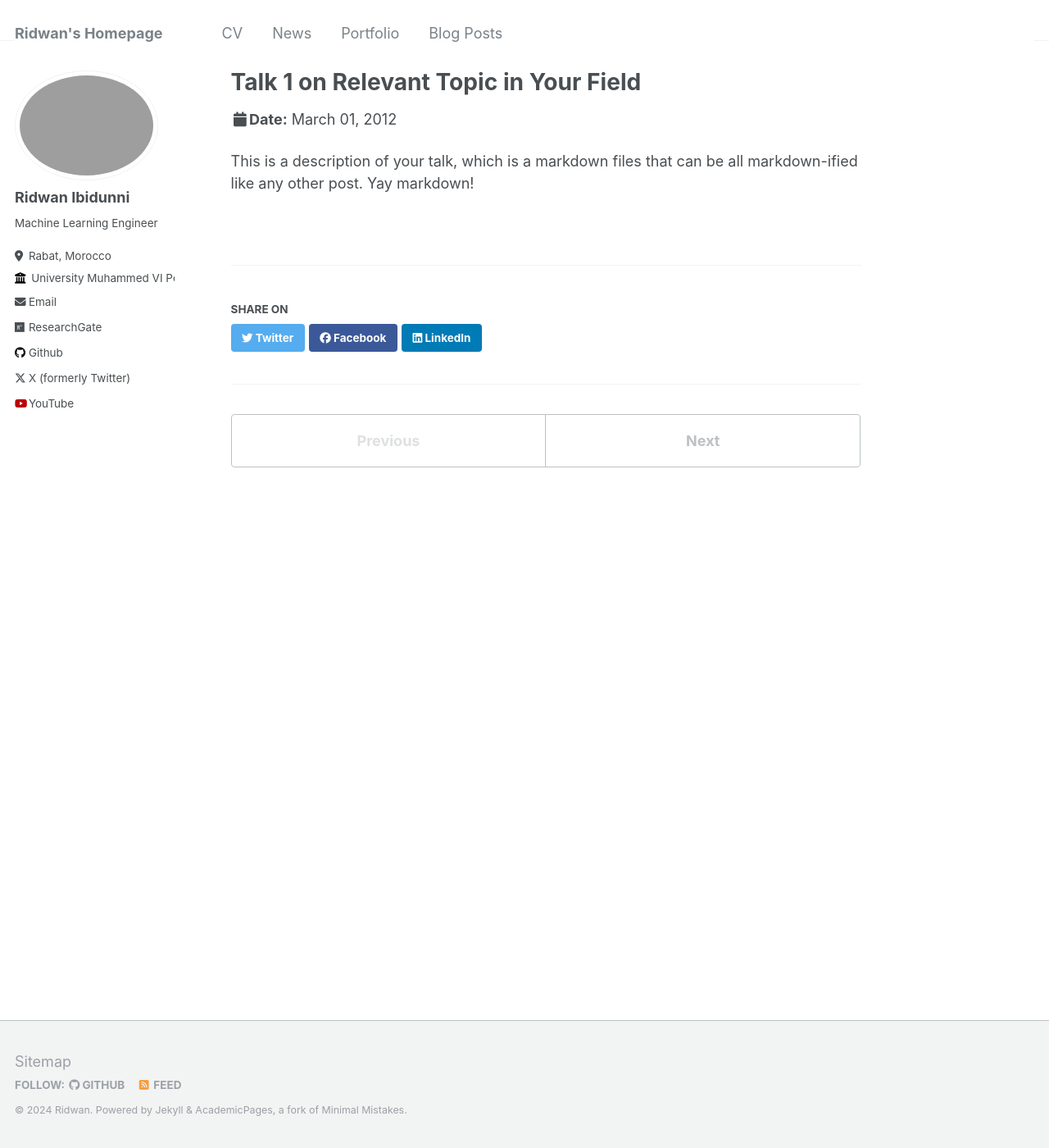
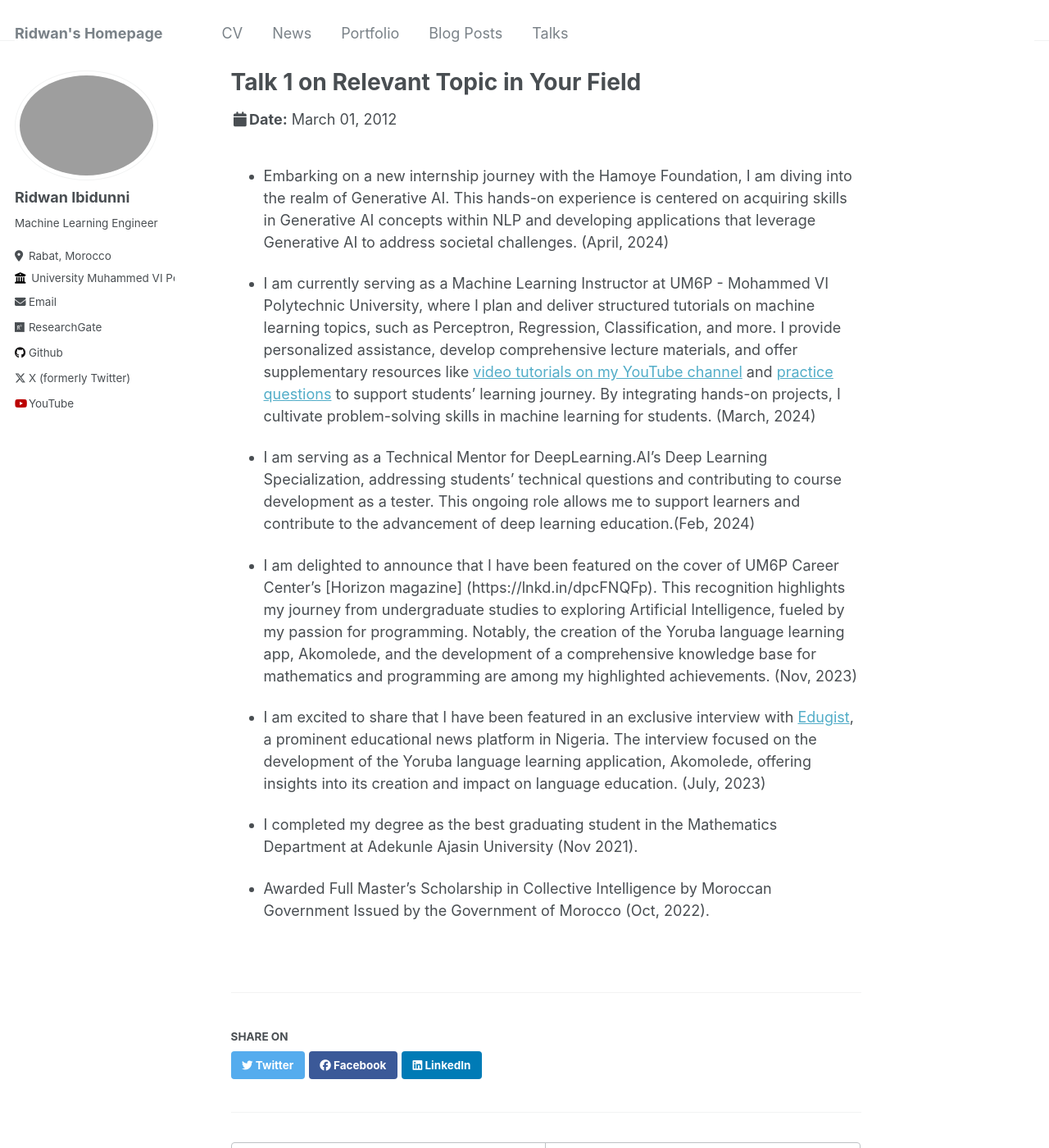
Before and after one commit to aljebraschool/aljebraschool.github.io, a Jekyll site: the page built from _talks/2012-03-01-talk-1.md, in a window 1280 px wide and 1400 px high. Shown: the whole window at 82% size. Built offline with Jekyll 4.4.1, drawn with Linux system fonts in a browser that asks for light colours.

Commit message:
edited new tab

```diff
--- a/_data/navigation.yml
+++ b/_data/navigation.yml
@@ -15,8 +15,8 @@ main:
     url: /https://aljebraschool.hashnode.dev/
 
 
-  # - title: "Talks"
-  #   url: /talks/
+  - title: "Talks"
+    url: /talks/
 
   # - title: "Guide"
   #   url: /markdown/
--- a/_talks/2012-03-01-talk-1.md
+++ b/_talks/2012-03-01-talk-1.md
@@ -8,4 +8,17 @@ date: 2012-03-01
 location: "San Francisco, California"
 ---
 
-This is a description of your talk, which is a markdown files that can be all markdown-ified like any other post. Yay markdown!
+- Embarking on a new internship journey with the Hamoye Foundation, I am diving into the realm of Generative AI. This hands-on experience is centered on acquiring skills in Generative AI concepts within NLP and developing applications that leverage Generative AI to address societal challenges. (April, 2024)
+
+- I am currently serving as a Machine Learning Instructor at UM6P - Mohammed VI Polytechnic University, where I plan and deliver structured tutorials on machine learning topics, such as Perceptron, Regression, Classification, and more. I provide personalized assistance, develop comprehensive lecture materials, and offer supplementary resources like [video tutorials on my YouTube channel](www.youtube.com/aljebraschool) and [practice questions](www.gitube.com/aljebraschool) to support students' learning journey. By integrating hands-on projects, I cultivate problem-solving skills in machine learning for students. (March, 2024)
+
+- I am serving as a Technical Mentor for DeepLearning.AI's Deep Learning Specialization, addressing students' technical questions and contributing to course development as a tester. This ongoing role allows me to support learners and contribute to the advancement of deep learning education.(Feb, 2024)
+
+- I am delighted to announce that I have been featured on the cover of UM6P Career Center's [Horizon magazine] (https://lnkd.in/dpcFNQFp). This recognition highlights my journey from undergraduate studies to exploring Artificial Intelligence, fueled by my passion for programming. Notably, the creation of the Yoruba language learning app, Akomolede, and the development of a comprehensive knowledge base for mathematics and programming are among my highlighted achievements. (Nov, 2023)
+
+- I am excited to share that I have been featured in an exclusive interview with [Edugist](https://edugist.org/i-have-always-had-a-deep-interest-in-creating-tools-ibidunni/), a prominent educational news platform in Nigeria. The interview focused on the development of the Yoruba language learning application, Akomolede, offering insights into its creation and impact on language education. (July, 2023)
+
+- I completed my degree as the best graduating student in the Mathematics Department at Adekunle Ajasin University (Nov 2021).
+
+
+- Awarded Full Master's Scholarship in Collective Intelligence by Moroccan Government Issued by the Government of Morocco (Oct, 2022).
```
